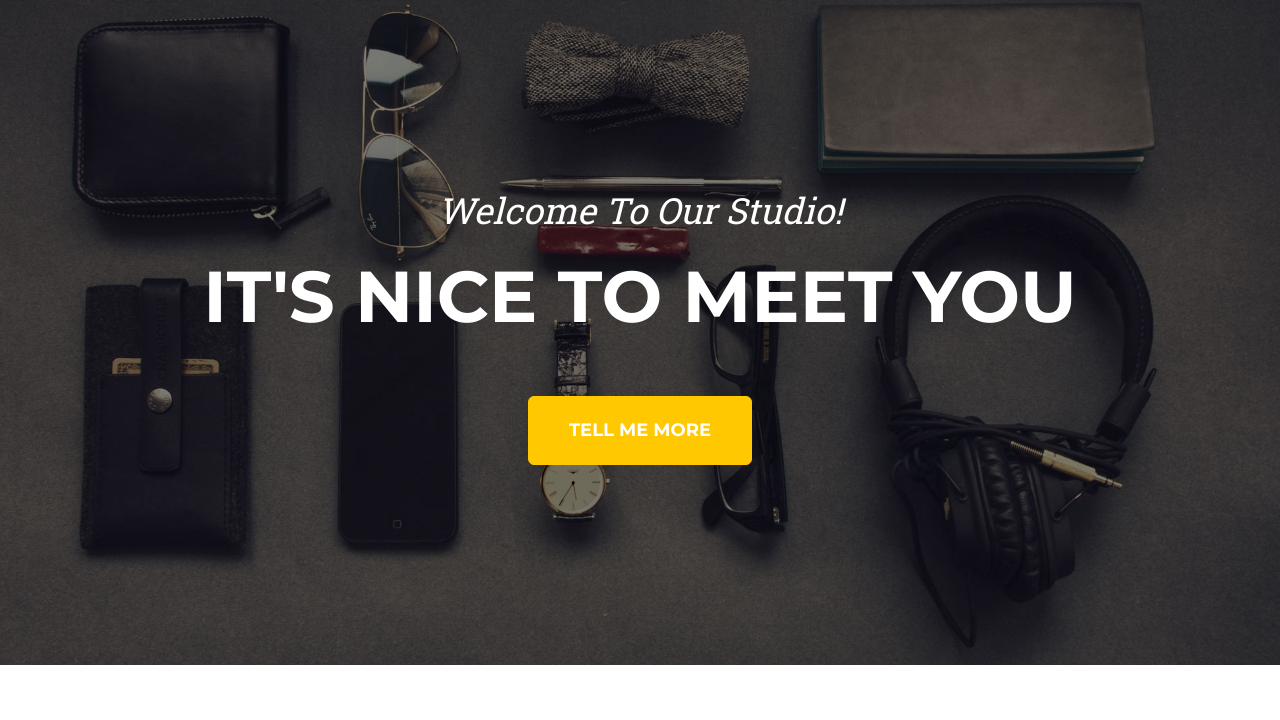
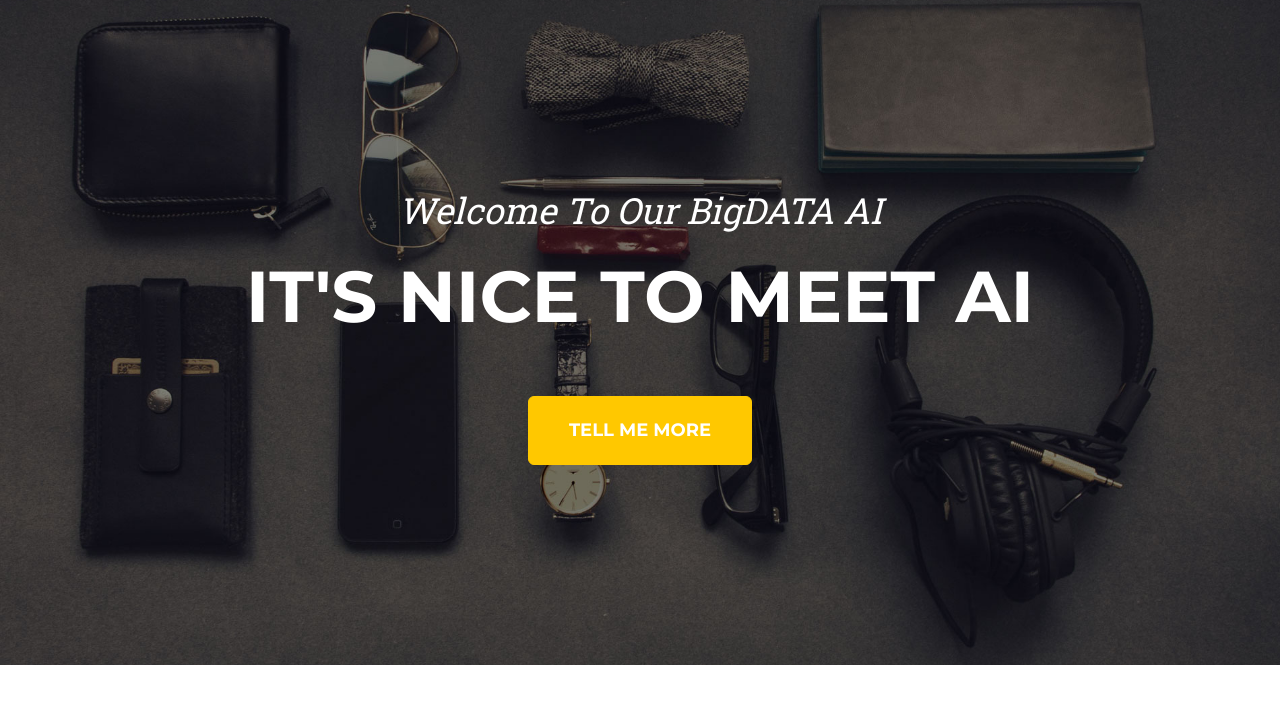
Before and after one commit to posasi2000/bigdata, a plain HTML site: page index.html in a window 1280 px wide. Shown: the part 80-800 px from the top of the page. Drawn offline with nearby package versions, Linux system fonts and the light colour scheme.

Commit message:
git hosting test 2

```diff
--- a/index.html
+++ b/index.html
@@ -39,8 +39,8 @@
         <!-- Masthead-->
         <header class="masthead">
             <div class="container">
-                <div class="masthead-subheading">Welcome To Our Studio!</div>
-                <div class="masthead-heading text-uppercase">It's Nice To Meet You</div>
+                <div class="masthead-subheading">Welcome To Our BigDATA AI</div>
+                <div class="masthead-heading text-uppercase">It's Nice To Meet AI </div>
                 <a class="btn btn-primary btn-xl text-uppercase" href="#services">Tell Me More</a>
             </div>
         </header>
```
Also changed, not shown: assets/img/logos/a1.png (added), assets/img/logos/corgi.jpg (added).
